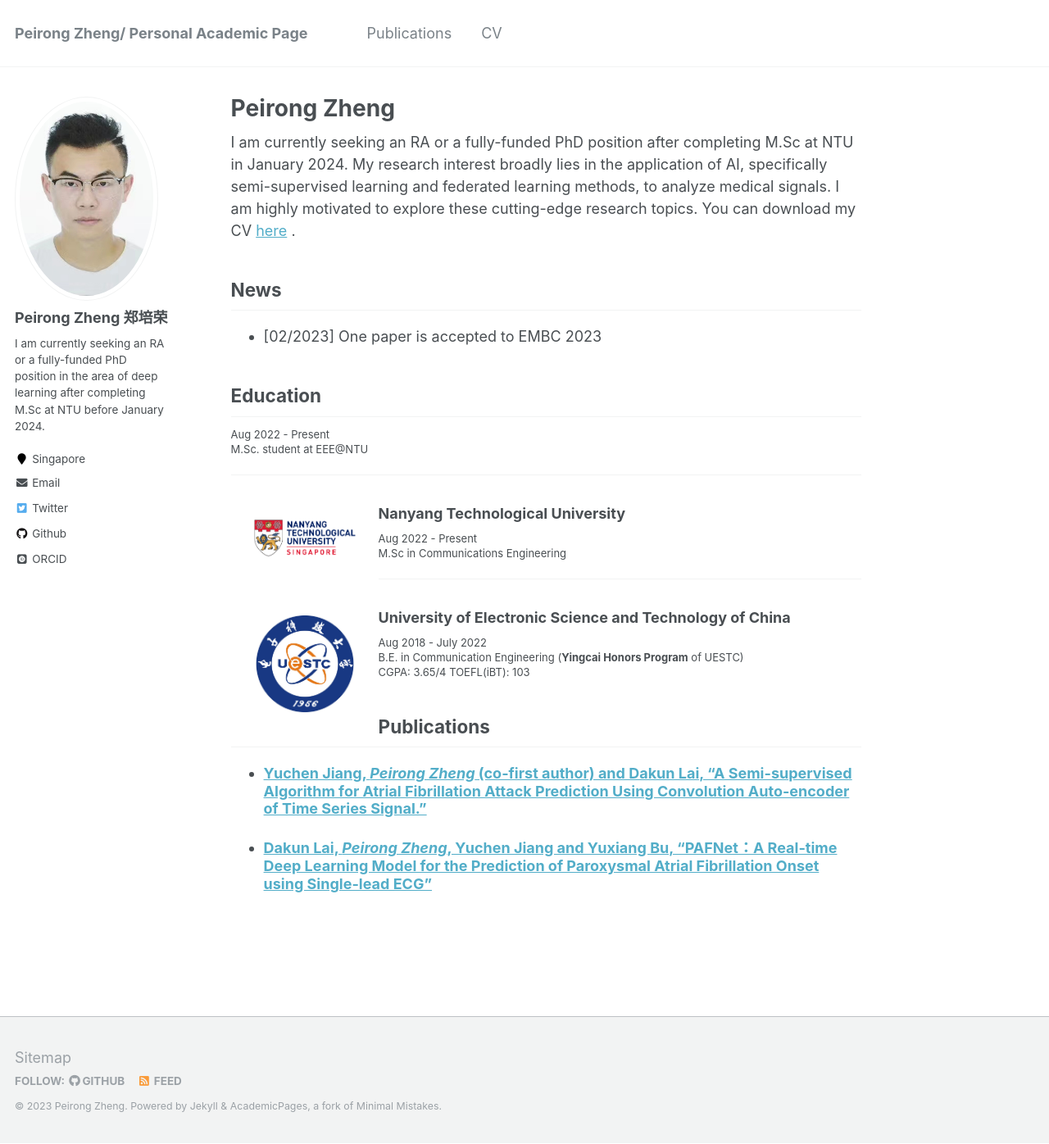
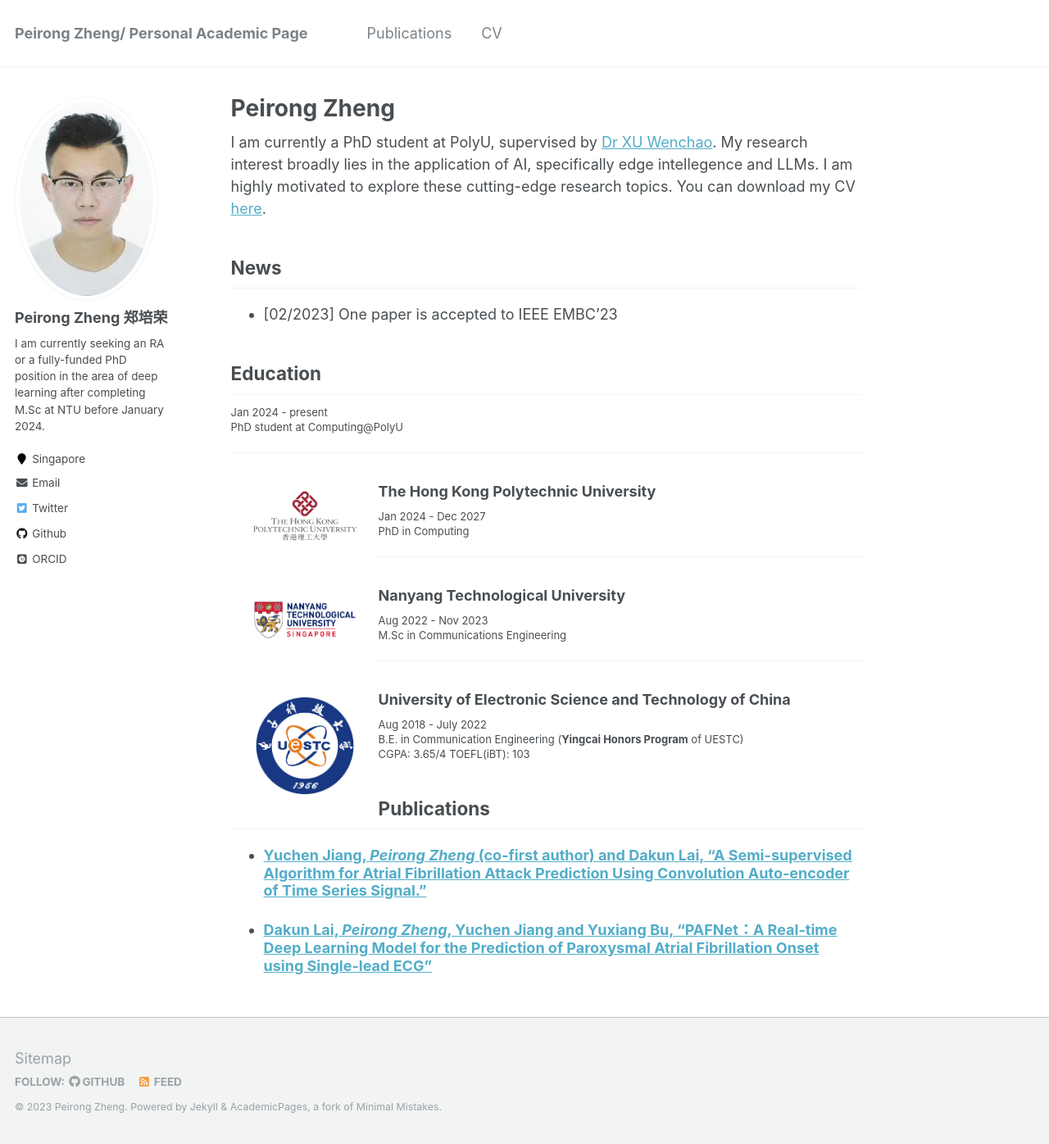
Before and after one commit to zhengpeirong/onlineAcademicCV, a Jekyll site: the page built from _pages/about.md, in a window 1280 px wide and 1396 px high. Shown: the whole window at 82% size. Built offline with Jekyll 4.4.1, drawn with Linux system fonts in a browser that asks for light colours; some web fonts are replaced.

Commit message:
加入polyU

```diff
--- a/_pages/about.md
+++ b/_pages/about.md
@@ -7,27 +7,43 @@ redirect_from:
   - /about/
   - /about.html
 ---
-I am currently seeking an RA or a fully-funded PhD position after completing M.Sc at NTU in January 2024. My research interest broadly lies in the application of AI, specifically semi-supervised learning and federated learning methods, to analyze medical signals. I am highly motivated to explore these cutting-edge research topics. You can download my CV [here](../files/CV-Zheng Peirong.pdf) .
+I am currently a PhD student at PolyU, supervised by [Dr XU Wenchao](https://huasion23.github.io/). My research interest broadly lies in the application of AI, specifically edge intellegence and LLMs. I am highly motivated to explore these cutting-edge research topics. You can download my CV [here](files/CV-Zheng Peirong.pdf).
 
 ## News
 
-- [02/2023] One paper is accepted to EMBC 2023
+- [02/2023] One paper is accepted to IEEE EMBC'23
 
 Education
 ---------
 
 <p style="line-height:1.0">
 <font size="2">
-Aug 2022 - Present<br />
-M.Sc. student at EEE@NTU<br />
+Jan 2024 - present<br />
+PhD student at Computing@PolyU<br />
 </font>
 </p>
 -----
-<img style="float: left; margin:5px 10px" src="../images/NTU_logo.png" width="160" height="140">
+
+<img style="float: left; margin:5px 10px" src="images/PolyU_logo.png" width="160" height="140">
+### The Hong Kong Polytechnic University
+<p style="line-height:1.0">
+<font size="2">
+Jan 2024 - Dec 2027<br />
+PhD in Computing<br />
+</font>
+</p>
+
+<p style="line-height:1.0">
+<font size="2">
+</font>
+</p>
+-----
+
+<img style="float: left; margin:5px 10px" src="images/NTU_logo.png" width="160" height="140">
 ### Nanyang Technological University
 <p style="line-height:1.0">
 <font size="2">
-Aug 2022 - Present<br />
+Aug 2022 - Nov 2023<br />
 M.Sc in Communications Engineering<br />
 </font>
 </p>
@@ -37,7 +53,7 @@ M.Sc in Communications Engineering<br />
 </font>
 </p>
 -----
-<img style="float: left; margin:5px 10px" src="../images/UESTC_xiaohui.png" width="160" height="140">
+<img style="float: left; margin:5px 10px" src="images/UESTC_xiaohui.png" width="160" height="140">
 ### University of Electronic Science and Technology of China
 <p style="line-height:1.0">
 <font size="2">
```
Also changed, not shown: _pages/cv.md (+1 -1 lines), images/PolyU_logo.png (added).
